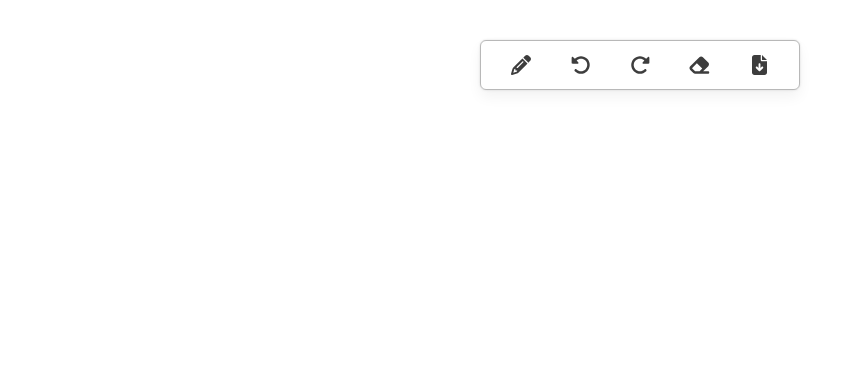
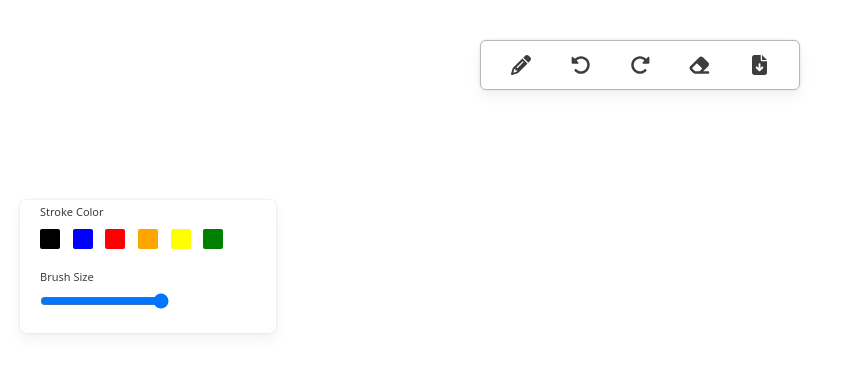
Before and after one commit to jf-subhajyoti/sketchboard, a Next.js app: page / in a window 1280 px wide. Shown: the top 374 px of the page, without its empty margins (0-845 px from the left). Built offline with nearby package versions, Linux system fonts and the light colour scheme.

Commit message:
Added UI for toolbox

```diff
--- /dev/null
+++ b/src/components/Toolbox/index.js
@@ -0,0 +1,32 @@
+
+import {COLORS} from '../../constants';
+
+import styles from './index.module.css';
+
+const Toolbox = () => {
+    const updateSize = () => {}
+    return (
+        <div className={styles.toolboxContainer}>
+            <div className={styles.toolItem}>
+                <h4 className={styles.toolText}>Stroke Color</h4>
+                <div className={styles.itemContainer}>
+                    <div className={styles.colorBox} style={{ backgroundColor: COLORS.BLACK}} />
+                    <div className={styles.colorBox} style={{ backgroundColor: COLORS.BLUE}} />
+                    <div className={styles.colorBox} style={{ backgroundColor: COLORS.RED}} />
+                    <div className={styles.colorBox} style={{ backgroundColor: COLORS.ORANGE}} />
+                    <div className={styles.colorBox} style={{ backgroundColor: COLORS.YELLOW}} />
+                    <div className={styles.colorBox} style={{ backgroundColor: COLORS.GREEN}} />
+                    <div className={styles.colorBox} style={{ backgroundColor: COLORS.WHITE}} />
+                </div>
+            </div>
+            <div className={styles.toolItem}>
+                <h4 className={styles.toolText}>Brush Size</h4>
+                <div className={styles.itemContainer}>
+                    <input type='range' min={1} max={10} step={1} onChange={updateSize} />
+                </div>
+            </div>
+        </div>
+    )
+};
+
+export default Toolbox;
--- /dev/null
+++ b/src/components/Toolbox/index.module.css
@@ -0,0 +1,27 @@
+.toolboxContainer{
+    @apply px-5 py-1 absolute top-1/4 left-5 rounded-md w-64;
+    box-shadow: theme('colors.shadow1');
+    border: 1px solid theme('colors.shadow1');
+    background-color: theme('colors.background1');
+
+    .toolItem {
+        @apply mb-5;
+
+        .toolText {
+            font-size: 11px;
+            color: theme('colors.text1');
+        }
+        .itemContainer {
+            @apply flex justify-between mt-2;
+
+            .colorBox {
+                @apply h-5 w-5 rounded-sm cursor-pointer;
+
+                &:hover, .active {
+                    border: 1.5px solid theme('colors.border2');
+                    box-shadow: theme('colors.shadow2');
+                }
+            }
+        }
+    }
+}
--- /dev/null
+++ b/src/constants.js
@@ -0,0 +1,11 @@
+const COLORS = {
+    BLACK: 'black',
+    RED: 'red',
+    GREEN: 'green',
+    BLUE: 'blue',
+    ORANGE: 'orange',
+    YELLOW: 'yellow',
+    WHITE: 'white'
+}
+
+export {COLORS};
--- a/src/pages/index.js
+++ b/src/pages/index.js
@@ -1,9 +1,11 @@
 import Menu from "@/components/Menu";
+import Toolbox from "@/components/Toolbox";
 
 export default function Home() {
   return (
     <div>
       <Menu />
+      <Toolbox />
     </div>
   )
 }
```
